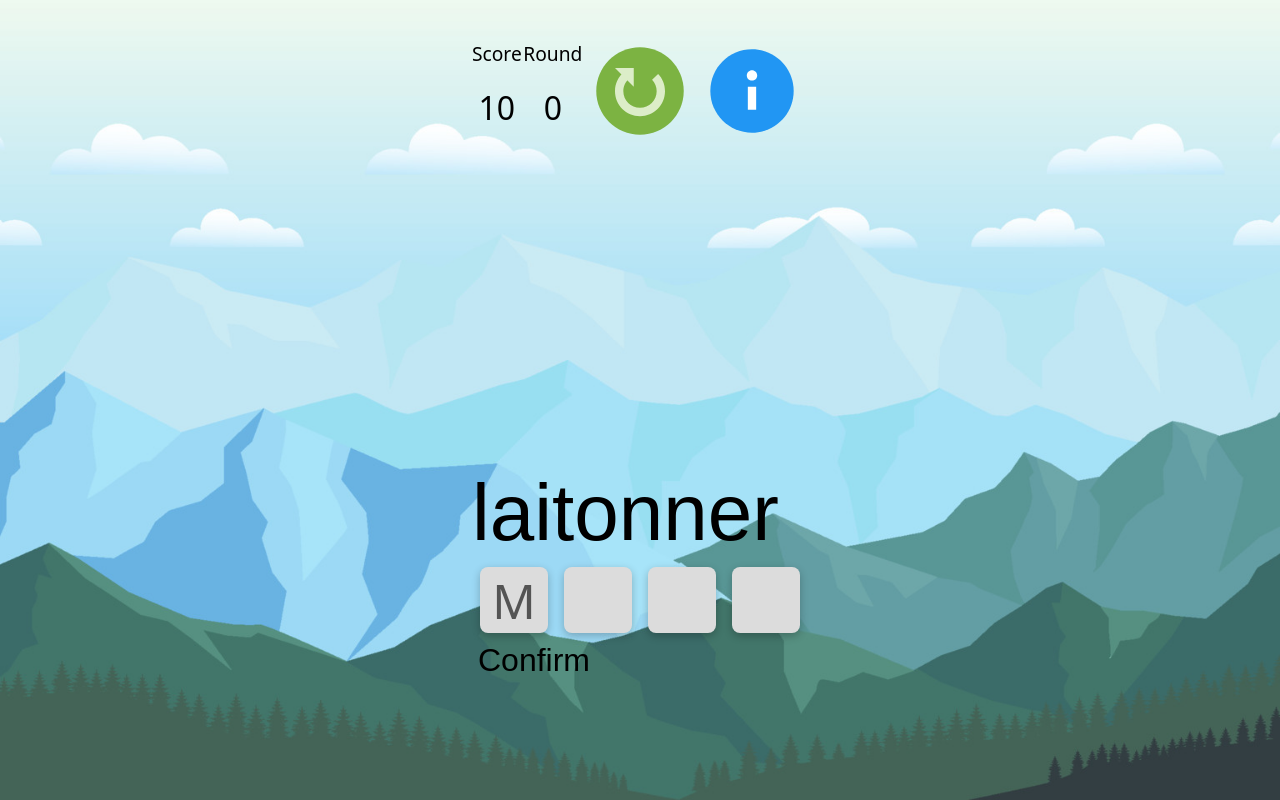
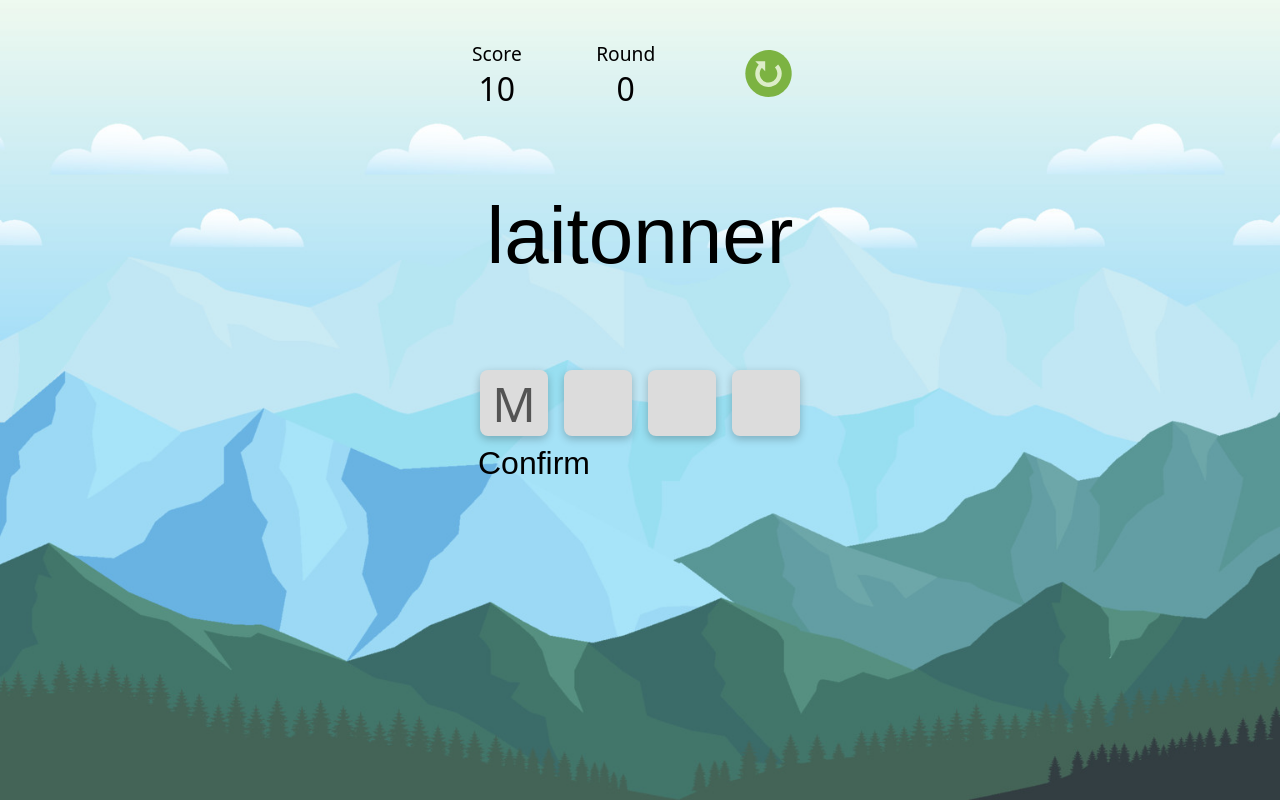
Before and after one commit to rowdotk/franglais-frenzy, a React (Create React App) app in the folder client/: page / in a window 1280 px wide. Built offline with nearby package versions, Linux system fonts and the light colour scheme.

Commit message:
go to the next input when its filled

```diff
--- a/client/src/components/Dashboard.tsx
+++ b/client/src/components/Dashboard.tsx
@@ -1,30 +1,41 @@
-import React from "react";
+import React, { useEffect, useState } from "react";
 import RestartButton from "../assets/restart-button.svg";
 import InfoButton from "../assets/info-button.svg";
+import ScoreChangeCard from "./ScoreChangeCard";
 
 interface Props {
   score: number;
-  setScore: React.Dispatch<React.SetStateAction<number>>;
   round: number;
-  setRound: React.Dispatch<React.SetStateAction<number>>;
-  setHasWonGame: React.Dispatch<React.SetStateAction<boolean | undefined>>;
+  isCorrect: boolean | undefined;
+  restartGame: () => void;
 }
 
 const Dashboard: React.FC<Props> = (props: Props): React.ReactElement => {
-  const { score, setScore, round, setRound, setHasWonGame } = props;
+  const { score, round, isCorrect, restartGame } = props;
 
-  const restartGame = () => {
-    setScore(10);
-    setRound(0);
-    setHasWonGame(undefined);
-  };
+  const [displayScoreChange, setDisplayScoreChange] = useState(false);
+
+  useEffect(() => {
+    setDisplayScoreChange(true);
+    setTimeout(() => {
+      setDisplayScoreChange(false);
+    }, 1000);
+  }, [score]);
 
   return (
+    // TODO: make it responsive
+    // TODO: dashboard width changes with the length of the word
+    // TODO: use rem? vh?
+    // if import font is in the right place
     // TODO: use className or id?
+    //TODO: make button closer together, and do not affect neighbouring elements
+    // TODO: specify client PORT to 3000
+    // use fix width for container
     <div className="dashboard-container">
       <div className="score-panel">
         <div id="score-label">Score</div>
         <div id="score">{score}</div>
+        {displayScoreChange && <ScoreChangeCard isCorrect={isCorrect} />}
       </div>
       <div className="game-round-panel">
         <div id="game-round-label">Round</div>
@@ -32,10 +43,7 @@ const Dashboard: React.FC<Props> = (props: Props): React.ReactElement => {
       </div>
       <div className="button-groups">
         <button id="restart-button" onClick={restartGame}>
-          <img src={RestartButton} />
-        </button>
-        <button id="info-button" onClick={restartGame}>
-          <img src={InfoButton} />
+          <img id="restart-button-image" src={RestartButton} />
         </button>
       </div>
     </div>
--- /dev/null
+++ b/client/src/components/GameStatusOverlay.tsx
@@ -0,0 +1,32 @@
+import React from "react";
+
+interface Props {
+  hasWonGame: boolean | undefined;
+  restartGame: () => void;
+}
+
+const GameStatusOverlay: React.FC<Props> = (
+  props: Props
+): React.ReactElement => {
+  const { hasWonGame, restartGame } = props;
+
+  return (
+    <div
+      className="game-status-overlay"
+      style={{
+        backgroundColor: hasWonGame
+          ? "rgba(240, 238, 238, 0.842)"
+          : "rgba(0, 0, 0, 0.842)",
+      }}
+    >
+      <div className="game-status-container">
+        <div id="game-status">{`YOU HAVE ${hasWonGame ? "WON" : "LOST"}!`}</div>
+        <button type="submit" id="play-again-button" onClick={restartGame}>
+          PLAY AGAIN
+        </button>
+      </div>
+    </div>
+  );
+};
+
+export default GameStatusOverlay;
--- /dev/null
+++ b/client/src/components/ScoreChangeCard.tsx
@@ -0,0 +1,19 @@
+import React from "react";
+
+interface Props {
+  isCorrect: boolean | undefined;
+}
+
+const ScoreChangeCard: React.FC<Props> = (
+  props: Props
+): React.ReactElement | null => {
+  const { isCorrect } = props;
+
+  if (typeof isCorrect === "undefined") {
+    return null;
+  }
+
+  return <div className="score-change-card">{isCorrect ? "+1" : "-1"}</div>;
+};
+
+export default ScoreChangeCard;
--- a/client/src/components/WordInput.tsx
+++ b/client/src/components/WordInput.tsx
@@ -6,17 +6,16 @@ interface Props {
   score: number;
   setScore: React.Dispatch<React.SetStateAction<number>>;
   setRound: React.Dispatch<React.SetStateAction<number>>;
-  hasWonGame: boolean | undefined;
+  setIsCorrect: React.Dispatch<React.SetStateAction<boolean | undefined>>;
   setHasWonGame: React.Dispatch<React.SetStateAction<boolean | undefined>>;
 }
 
 const WordInput: React.FC<Props> = (props: Props): React.ReactElement => {
-  const { score, setScore, setRound, hasWonGame, setHasWonGame } = props;
+  const { score, setScore, setRound, setIsCorrect, setHasWonGame } = props;
 
   const [word, setWord] = useState("");
   const [translation, setTranslation] = useState("");
   const [difficultyLevel, setDifficultyLevel] = useState(1);
-  const [focusedCellId, setFocusedCellId] = useState<number>(1);
 
   const fetchWord = async () => {
     const response = await getWord(difficultyLevel);
@@ -26,9 +25,10 @@ const WordInput: React.FC<Props> = (props: Props): React.ReactElement => {
 
   const optimiseLevel = async (isCorrect: boolean) => {
     const newDifficultyLevel = isCorrect
-      ? Math.min(5, difficultyLevel + 1)
-      : Math.max(1, difficultyLevel - 1);
-    if (newDifficultyLevel != difficultyLevel) {
+      ? Math.max(1, difficultyLevel - 1)
+      : Math.min(5, difficultyLevel + 1);
+
+    if (newDifficultyLevel !== difficultyLevel) {
       await optimiseWordLevel({
         word,
         oldDifficultyLevel: difficultyLevel,
@@ -46,17 +46,46 @@ const WordInput: React.FC<Props> = (props: Props): React.ReactElement => {
     }
   };
 
+  const findNextInput = (
+    currentInput: HTMLInputElement
+  ): HTMLInputElement | null => {
+    // TODO: cannot go backwards if there is a symbol
+    const focusInput = document.getElementById(
+      (+currentInput.id + (currentInput.value.length === 0 ? -1 : 1)).toString()
+    ) as HTMLInputElement;
+
+    // if at the end of the input, return null
+    if (!focusInput) {
+      return null;
+    }
+    if (focusInput.disabled) {
+      return findNextInput(focusInput);
+    }
+    return focusInput;
+  };
+
   const onChange = (e: any) => {
-    setFocusedCellId(+e.target.id + 1);
+    const currentInput = e.target;
+    const nextInput = findNextInput(currentInput);
+    if (nextInput) {
+      nextInput!.focus();
+    }
   };
 
   const onSubmit = () => {
-    // TODO: how to get join inputs
-    // const inputValues = Array.from(document.querySelectorAll(".input-cell"));
+    let answer = "";
+    const inputs = Array.from(
+      document.querySelectorAll(".input-cell")
+    ) as HTMLInputElement[];
 
-    // const answer = document.getElementsByTagName("input")[0].value;
-    const answer = translation;
-    const isCorrect = answer === translation;
+    inputs.forEach((input) => {
+      answer += input.value;
+      input.value = "";
+    });
+
+    const isCorrect = answer.toLowerCase() === translation;
+
+    setIsCorrect(isCorrect);
     setScore((prevScore) => (isCorrect ? prevScore + 1 : prevScore - 1));
     setDifficultyLevel((prevDifficultyLevel) =>
       isCorrect
@@ -77,15 +106,18 @@ const WordInput: React.FC<Props> = (props: Props): React.ReactElement => {
   }, [score]);
 
   return (
+    // TODO: move button to the parent but so many states!
+    // TODO: add game stat when game is over
+    // .module.css
+    // TODO: how to start move client and server with one command
     <div>
-      {hasWonGame && <div>WON!!!</div>}
       <div className="word-input-container">
         <div className="word">{word}</div>
         <div className="input">
           {[...Array(translation.length).keys()].map((index) => {
-            const isSymbol = /[^a-z]/.test(translation[index]);
-            const isFirstChar = index === 0;
-            const shouldPrefill = isSymbol || isFirstChar;
+            // Prefill if its the first character or is a symbol
+            const shouldPrefill =
+              index === 0 || /[^a-z]/.test(translation[index]);
             return (
               <InputCell
                 key={index}
@@ -94,8 +126,7 @@ const WordInput: React.FC<Props> = (props: Props): React.ReactElement => {
                 char={
                   shouldPrefill ? translation[index].toUpperCase() : undefined
                 }
-                // why is autofocus not working when state of focusedCellId has changed
-                autoFocus={index === focusedCellId}
+                autoFocus={index === 1}
                 onChange={onChange}
               />
             );
--- a/client/src/components/index.tsx
+++ b/client/src/components/index.tsx
@@ -1,29 +1,41 @@
 import React, { useState } from "react";
 import Dashboard from "./Dashboard";
 import WordInput from "./WordInput";
+import GameStatusOverlay from "./GameStatusOverlay";
 
 const Game: React.FC = (): React.ReactElement => {
   const [score, setScore] = useState(10);
   const [round, setRound] = useState(0);
+  const [isCorrect, setIsCorrect] = useState<boolean | undefined>(undefined);
   const [hasWonGame, setHasWonGame] = useState<boolean | undefined>(undefined);
 
+  const restartGame = () => {
+    setScore(10);
+    setRound(0);
+    setIsCorrect(undefined);
+    setHasWonGame(undefined);
+  };
+
   return (
-    // TODO: is it a good idea to set states here and pass down to child?
+    <div>
+      {typeof hasWonGame !== "undefined" && (
+        <GameStatusOverlay hasWonGame={hasWonGame} restartGame={restartGame} />
+      )}
       <div className="game-container">
         <Dashboard
           score={score}
-        setScore={setScore}
           round={round}
-        setRound={setRound}
-        setHasWonGame={setHasWonGame}
+          isCorrect={isCorrect}
+          restartGame={restartGame}
         />
         <WordInput
           score={score}
           setScore={setScore}
           setRound={setRound}
-        hasWonGame={hasWonGame}
+          setIsCorrect={setIsCorrect}
           setHasWonGame={setHasWonGame}
         />
+      </div>
     </div>
   );
 };
--- a/client/src/index.css
+++ b/client/src/index.css
@@ -18,7 +18,7 @@ code {
 .game-container {
   display: grid;
   margin: 5vh;
-  row-gap: 100%; /* to be verified*/
+  grid-row-gap: 10vh;
   font-family: "DynaPuff", system-ui;
   font-optical-sizing: auto;
   font-weight: 400; /* Adjust as needed, e.g., 400, 700 */
@@ -57,7 +57,7 @@ code {
   font-family: "Bungee Spice", sans-serif;
   font-weight: 400;
   font-style: normal;
-  font-size: 5rem;
+  font-size: clamp(1rem, 5rem + 8vw, 5rem);
 }
 
 .input-cell {
@@ -82,11 +82,14 @@ code {
 }
 
 .word-input-container {
+  display: grid;
   justify-content: center;
+  justify-items: center;
+  grid-row-gap: 10vh;
 }
 
 @import url('https://fonts.googleapis.com/css2?family=Bungee&family=Bungee+Spice&display=swap');
-#confirm-button {
+#play-again-button, #confirm-button {
   border: None;
   background-color: transparent;
   font-family: "Bungee", sans-serif;
@@ -95,7 +98,11 @@ code {
   font-size: 2rem;
 }
 
-#confirm-button:hover {
+#play-again-button {
+  color: #34cb41;
+}
+
+#play-again-button:hover,#confirm-button:hover {
   color:#e3981c;
   font-size: 2.05rem;
   cursor:pointer;
@@ -106,6 +113,57 @@ code {
   border:none;
 }
 
-#restart-button,#info-button:hover {
+.pop-up {
+  z-index: 99999;
+  position: absolute;
+  top:0;
+  bottom: 0;
+  left: 0;
+  right: 0;
+}
+
+#restart-button-image,#info-button-image {
+  width: 80%;
+  height: 80%;
+}
+
+#restart-button-image:hover,#info-button-image:hover {
+  width: 75%;
+  height: 75%;
   cursor: pointer;
 }
+
+.button-groups {
+  display: grid;
+  grid-auto-flow: column;
+}
+
+.game-status-overlay {
+    position: fixed;
+    display: grid;
+    width: 100%; /* Full width (cover the whole page) */
+    height: 100%; /* Full height (cover the whole page) */
+    top: 0;
+    left: 0;
+    right: 0;
+    bottom: 0;
+    background-color: rgba(240, 238, 238, 0.842); /* Black background with opacity */
+    z-index: 2; /* Specify a stack order in case you're using a different order for other elements */
+    cursor: pointer; /* Add a pointer on hover */
+    justify-content:center ;
+    align-items: center;
+}
+
+.game-status-container {
+  display: grid;
+}
+
+#game-status {
+  font-family: "Bungee Spice", sans-serif;
+  font-weight: 400;
+  font-style: normal;
+  font-size: 5rem;
+  z-index: 3;
+
+
+}
```
Also changed, not shown: 2 other files (tests, documents, lock files or other folders). Lines whose indentation alone changed are shown as unchanged.
